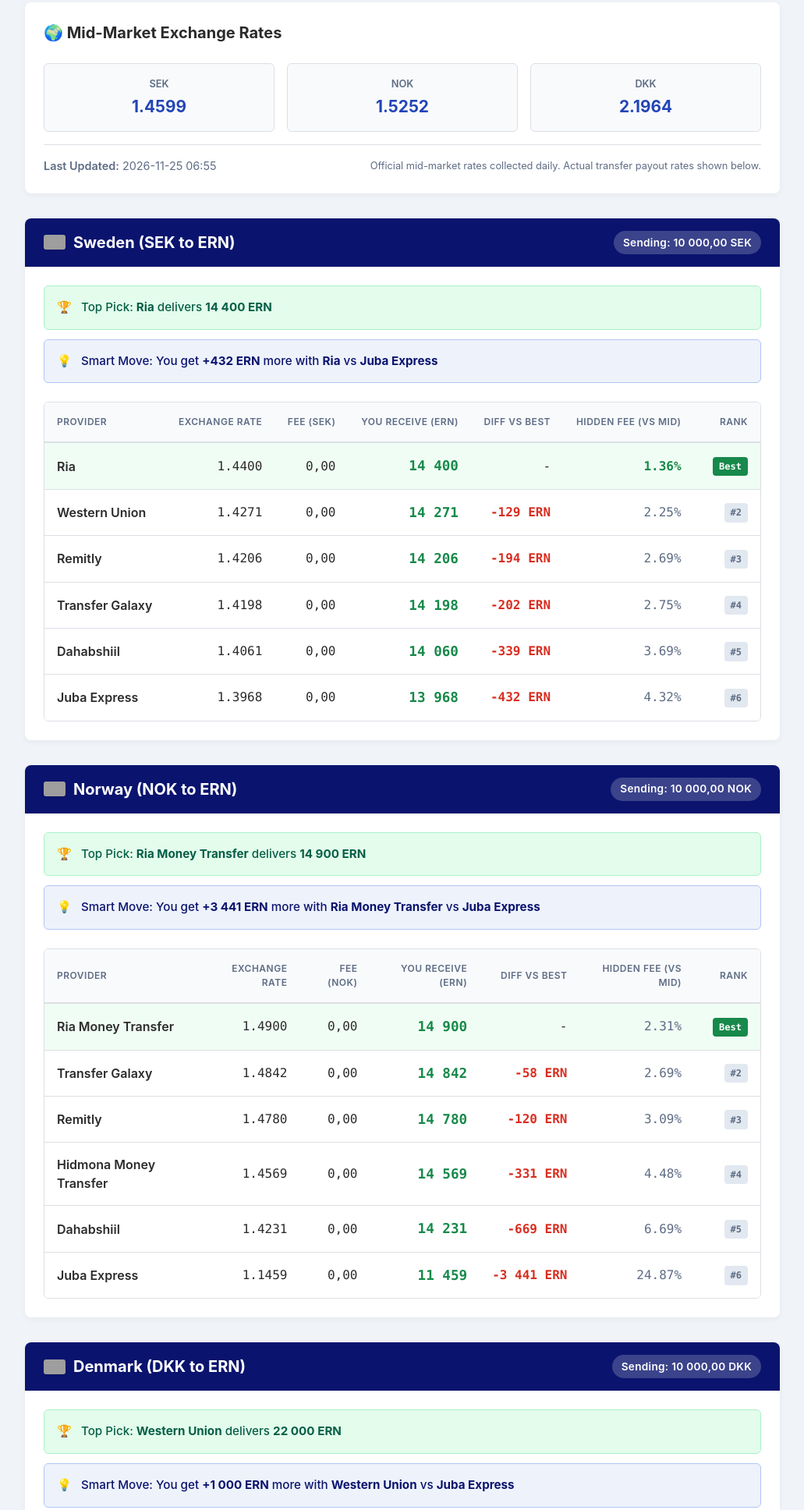
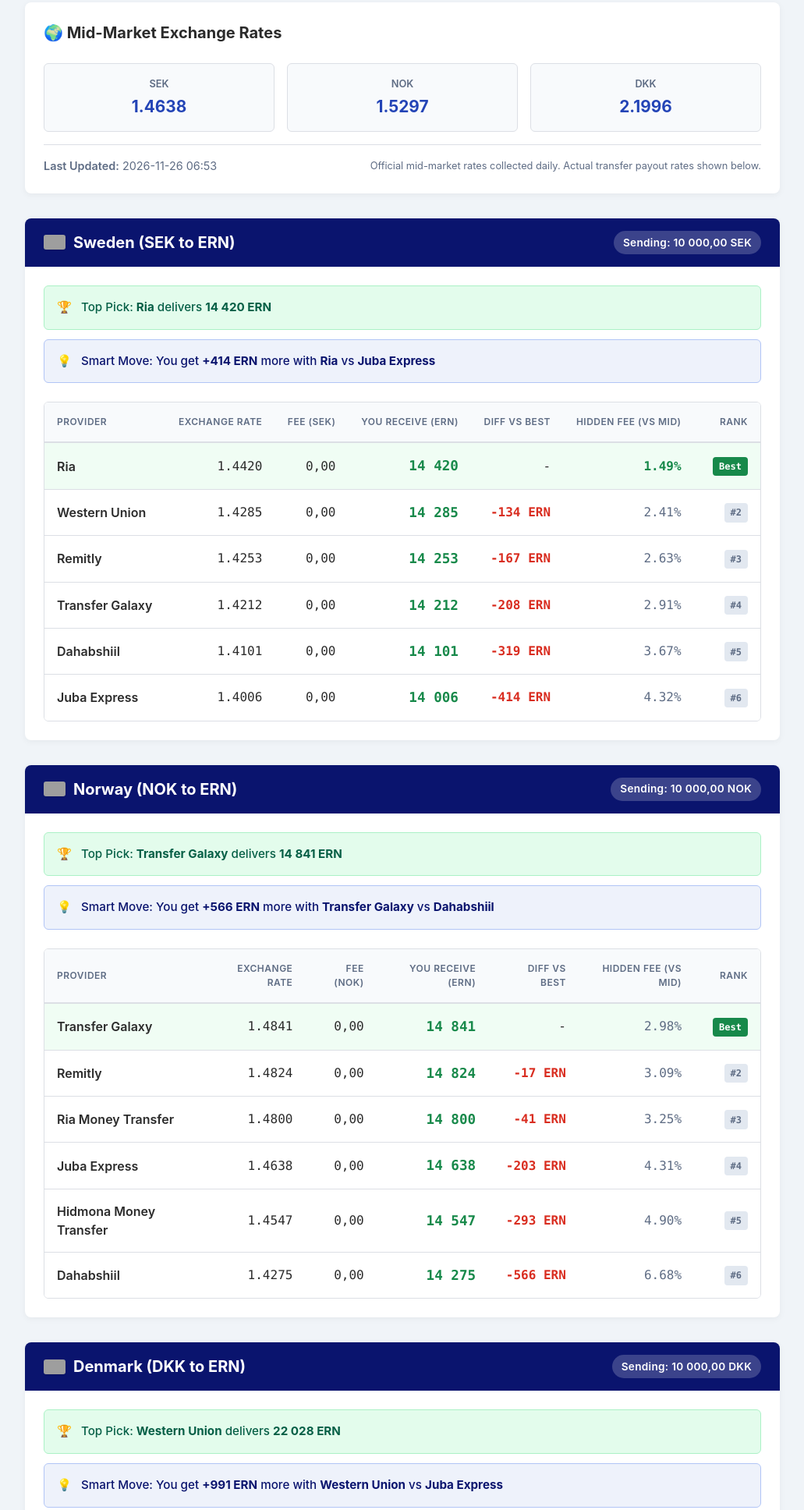
Before and after one commit to yonashmariam/nakfarate, a plain HTML site: page index.html in a window 1280 px wide. Shown: the part 860-2796 px from the top of the page at 78% size, without its empty margins (124-1155 px from the left). Drawn offline with Linux system fonts and the light colour scheme; grey boxes are pictures that could not be loaded.

Commit message:
Auto update 2026-11-26  7:05:45,40

```diff
--- a/index.html
+++ b/index.html
@@ -939,22 +939,22 @@ tr:hover {
 
             <div class="summary-item">
                 <div class="summary-label">SEK</div>
-                <div class="summary-value">1.4599</div>
+                <div class="summary-value">1.4638</div>
             </div>
 
             <div class="summary-item">
                 <div class="summary-label">NOK</div>
-                <div class="summary-value">1.5252</div>
+                <div class="summary-value">1.5297</div>
             </div>
 
             <div class="summary-item">
                 <div class="summary-label">DKK</div>
-                <div class="summary-value">2.1964</div>
+                <div class="summary-value">2.1996</div>
             </div>
 
             </div>
             <div class="mid-market-meta">
-                <div><span style="font-weight:600" data-i18n="last-updated">Last Updated:</span> 2026-11-25 06:55</div>
+                <div><span style="font-weight:600" data-i18n="last-updated">Last Updated:</span> 2026-11-26 06:53</div>
                 <div style="font-size:0.8rem" data-i18n="mid-market-note">Official mid-market rates collected daily. Actual transfer payout rates shown below.</div>
             </div>
         </div>
@@ -974,11 +974,11 @@ tr:hover {
             <div class="insight-boxes">
                 <div class="bestbox">
                     <span class="icon">🏆</span>
-                    <span data-i18n="top-pick">Top Pick: <b>Ria</b> delivers <b>14 400 ERN</b></span>
+                    <span data-i18n="top-pick">Top Pick: <b>Ria</b> delivers <b>14 420 ERN</b></span>
                 </div>
                 <div class="gainbox">
                     <span class="icon">💡</span>
-                    <span data-i18n="smart-move">Smart Move: You get <b>+432 ERN</b> more with <b>Ria</b> vs <b>Juba Express</b></span>
+                    <span data-i18n="smart-move">Smart Move: You get <b>+414 ERN</b> more with <b>Ria</b> vs <b>Juba Express</b></span>
                 </div>
             </div>
 
@@ -1001,11 +1001,11 @@ tr:hover {
 <td class="left">
     <div class="company-name">Ria</div>
 </td>
-<td class="right font-numeric">1.4400</td>
-<td class="right font-numeric">0,00</td>
-<td class="right nowrap font-numeric highlight-ern">14 400</td>
+<td class="right font-numeric">1.4420</td>
+<td class="right font-numeric">0,00</td>
+<td class="right nowrap font-numeric highlight-ern">14 420</td>
 <td class="right nowrap font-numeric">-</td>
-<td class="right font-numeric markup-good">1.36%</td>
+<td class="right font-numeric markup-good">1.49%</td>
 <td class="right font-numeric hide-mobile"><span class="badge best-badge">Best</span></td>
 </tr>
 
@@ -1013,11 +1013,11 @@ tr:hover {
 <td class="left">
     <div class="company-name">Western Union</div>
 </td>
-<td class="right font-numeric">1.4271</td>
-<td class="right font-numeric">0,00</td>
-<td class="right nowrap font-numeric highlight-ern">14 271</td>
-<td class="right nowrap font-numeric"><span class="loss-text">-129 ERN</span></td>
-<td class="right font-numeric markup-cell">2.25%</td>
+<td class="right font-numeric">1.4285</td>
+<td class="right font-numeric">0,00</td>
+<td class="right nowrap font-numeric highlight-ern">14 285</td>
+<td class="right nowrap font-numeric"><span class="loss-text">-134 ERN</span></td>
+<td class="right font-numeric markup-cell">2.41%</td>
 <td class="right font-numeric hide-mobile"><span class="badge rank-badge">#2</span></td>
 </tr>
 
@@ -1025,11 +1025,11 @@ tr:hover {
 <td class="left">
     <div class="company-name">Remitly</div>
 </td>
-<td class="right font-numeric">1.4206</td>
-<td class="right font-numeric">0,00</td>
-<td class="right nowrap font-numeric highlight-ern">14 206</td>
-<td class="right nowrap font-numeric"><span class="loss-text">-194 ERN</span></td>
-<td class="right font-numeric markup-cell">2.69%</td>
+<td class="right font-numeric">1.4253</td>
+<td class="right font-numeric">0,00</td>
+<td class="right nowrap font-numeric highlight-ern">14 253</td>
+<td class="right nowrap font-numeric"><span class="loss-text">-167 ERN</span></td>
+<td class="right font-numeric markup-cell">2.63%</td>
 <td class="right font-numeric hide-mobile"><span class="badge rank-badge">#3</span></td>
 </tr>
 
@@ -1037,11 +1037,11 @@ tr:hover {
 <td class="left">
     <div class="company-name">Transfer Galaxy</div>
 </td>
-<td class="right font-numeric">1.4198</td>
-<td class="right font-numeric">0,00</td>
-<td class="right nowrap font-numeric highlight-ern">14 198</td>
-<td class="right nowrap font-numeric"><span class="loss-text">-202 ERN</span></td>
-<td class="right font-numeric markup-cell">2.75%</td>
+<td class="right font-numeric">1.4212</td>
+<td class="right font-numeric">0,00</td>
+<td class="right nowrap font-numeric highlight-ern">14 212</td>
+<td class="right nowrap font-numeric"><span class="loss-text">-208 ERN</span></td>
+<td class="right font-numeric markup-cell">2.91%</td>
 <td class="right font-numeric hide-mobile"><span class="badge rank-badge">#4</span></td>
 </tr>
 
@@ -1049,11 +1049,11 @@ tr:hover {
 <td class="left">
     <div class="company-name">Dahabshiil</div>
 </td>
-<td class="right font-numeric">1.4061</td>
-<td class="right font-numeric">0,00</td>
-<td class="right nowrap font-numeric highlight-ern">14 060</td>
-<td class="right nowrap font-numeric"><span class="loss-text">-339 ERN</span></td>
-<td class="right font-numeric markup-cell">3.69%</td>
+<td class="right font-numeric">1.4101</td>
+<td class="right font-numeric">0,00</td>
+<td class="right nowrap font-numeric highlight-ern">14 101</td>
+<td class="right nowrap font-numeric"><span class="loss-text">-319 ERN</span></td>
+<td class="right font-numeric markup-cell">3.67%</td>
 <td class="right font-numeric hide-mobile"><span class="badge rank-badge">#5</span></td>
 </tr>
 
@@ -1061,10 +1061,10 @@ tr:hover {
 <td class="left">
     <div class="company-name">Juba Express</div>
 </td>
-<td class="right font-numeric">1.3968</td>
-<td class="right font-numeric">0,00</td>
-<td class="right nowrap font-numeric highlight-ern">13 968</td>
-<td class="right nowrap font-numeric"><span class="loss-text">-432 ERN</span></td>
+<td class="right font-numeric">1.4006</td>
+<td class="right font-numeric">0,00</td>
+<td class="right nowrap font-numeric highlight-ern">14 006</td>
+<td class="right nowrap font-numeric"><span class="loss-text">-414 ERN</span></td>
 <td class="right font-numeric markup-cell">4.32%</td>
 <td class="right font-numeric hide-mobile"><span class="badge rank-badge">#6</span></td>
 </tr>
@@ -1087,11 +1087,11 @@ tr:hover {
             <div class="insight-boxes">
                 <div class="bestbox">
                     <span class="icon">🏆</span>
-                    <span data-i18n="top-pick">Top Pick: <b>Ria Money Transfer</b> delivers <b>14 900 ERN</b></span>
+                    <span data-i18n="top-pick">Top Pick: <b>Transfer Galaxy</b> delivers <b>14 841 ERN</b></span>
                 </div>
                 <div class="gainbox">
                     <span class="icon">💡</span>
-                    <span data-i18n="smart-move">Smart Move: You get <b>+3 441 ERN</b> more with <b>Ria Money Transfer</b> vs <b>Juba Express</b></span>
+                    <span data-i18n="smart-move">Smart Move: You get <b>+566 ERN</b> more with <b>Transfer Galaxy</b> vs <b>Dahabshiil</b></span>
                 </div>
             </div>
 
@@ -1112,73 +1112,73 @@ tr:hover {
 
 <tr class="best-row">
 <td class="left">
+    <div class="company-name">Transfer Galaxy</div>
+</td>
+<td class="right font-numeric">1.4841</td>
+<td class="right font-numeric">0,00</td>
+<td class="right nowrap font-numeric highlight-ern">14 841</td>
+<td class="right nowrap font-numeric">-</td>
+<td class="right font-numeric markup-cell">2.98%</td>
+<td class="right font-numeric hide-mobile"><span class="badge best-badge">Best</span></td>
+</tr>
+
+<tr class="">
+<td class="left">
+    <div class="company-name">Remitly</div>
+</td>
+<td class="right font-numeric">1.4824</td>
+<td class="right font-numeric">0,00</td>
+<td class="right nowrap font-numeric highlight-ern">14 824</td>
+<td class="right nowrap font-numeric"><span class="loss-text">-17 ERN</span></td>
+<td class="right font-numeric markup-cell">3.09%</td>
+<td class="right font-numeric hide-mobile"><span class="badge rank-badge">#2</span></td>
+</tr>
+
+<tr class="">
+<td class="left">
     <div class="company-name">Ria Money Transfer</div>
 </td>
-<td class="right font-numeric">1.4900</td>
-<td class="right font-numeric">0,00</td>
-<td class="right nowrap font-numeric highlight-ern">14 900</td>
-<td class="right nowrap font-numeric">-</td>
-<td class="right font-numeric markup-cell">2.31%</td>
-<td class="right font-numeric hide-mobile"><span class="badge best-badge">Best</span></td>
+<td class="right font-numeric">1.4800</td>
+<td class="right font-numeric">0,00</td>
+<td class="right nowrap font-numeric highlight-ern">14 800</td>
+<td class="right nowrap font-numeric"><span class="loss-text">-41 ERN</span></td>
+<td class="right font-numeric markup-cell">3.25%</td>
+<td class="right font-numeric hide-mobile"><span class="badge rank-badge">#3</span></td>
 </tr>
 
 <tr class="">
 <td class="left">
-    <div class="company-name">Transfer Galaxy</div>
-</td>
-<td class="right font-numeric">1.4842</td>
-<td class="right font-numeric">0,00</td>
-<td class="right nowrap font-numeric highlight-ern">14 842</td>
-<td class="right nowrap font-numeric"><span class="loss-text">-58 ERN</span></td>
-<td class="right font-numeric markup-cell">2.69%</td>
-<td class="right font-numeric hide-mobile"><span class="badge rank-badge">#2</span></td>
+    <div class="company-name">Juba Express</div>
+</td>
+<td class="right font-numeric">1.4638</td>
+<td class="right font-numeric">0,00</td>
+<td class="right nowrap font-numeric highlight-ern">14 638</td>
+<td class="right nowrap font-numeric"><span class="loss-text">-203 ERN</span></td>
+<td class="right font-numeric markup-cell">4.31%</td>
+<td class="right font-numeric hide-mobile"><span class="badge rank-badge">#4</span></td>
 </tr>
 
 <tr class="">
 <td class="left">
-    <div class="company-name">Remitly</div>
-</td>
-<td class="right font-numeric">1.4780</td>
-<td class="right font-numeric">0,00</td>
-<td class="right nowrap font-numeric highlight-ern">14 780</td>
-<td class="right nowrap font-numeric"><span class="loss-text">-120 ERN</span></td>
-<td class="right font-numeric markup-cell">3.09%</td>
-<td class="right font-numeric hide-mobile"><span class="badge rank-badge">#3</span></td>
+    <div class="company-name">Hidmona Money Transfer</div>
+</td>
+<td class="right font-numeric">1.4547</td>
+<td class="right font-numeric">0,00</td>
+<td class="right nowrap font-numeric highlight-ern">14 547</td>
+<td class="right nowrap font-numeric"><span class="loss-text">-293 ERN</span></td>
+<td class="right font-numeric markup-cell">4.90%</td>
+<td class="right font-numeric hide-mobile"><span class="badge rank-badge">#5</span></td>
 </tr>
 
 <tr class="">
 <td class="left">
-    <div class="company-name">Hidmona Money Transfer</div>
-</td>
-<td class="right font-numeric">1.4569</td>
-<td class="right font-numeric">0,00</td>
-<td class="right nowrap font-numeric highlight-ern">14 569</td>
-<td class="right nowrap font-numeric"><span class="loss-text">-331 ERN</span></td>
-<td class="right font-numeric markup-cell">4.48%</td>
-<td class="right font-numeric hide-mobile"><span class="badge rank-badge">#4</span></td>
-</tr>
-
-<tr class="">
-<td class="left">
     <div class="company-name">Dahabshiil</div>
 </td>
-<td class="right font-numeric">1.4231</td>
-<td class="right font-numeric">0,00</td>
-<td class="right nowrap font-numeric highlight-ern">14 231</td>
-<td class="right nowrap font-numeric"><span class="loss-text">-669 ERN</span></td>
-<td class="right font-numeric markup-cell">6.69%</td>
-<td class="right font-numeric hide-mobile"><span class="badge rank-badge">#5</span></td>
-</tr>
-
-<tr class="">
-<td class="left">
-    <div class="company-name">Juba Express</div>
-</td>
-<td class="right font-numeric">1.1459</td>
-<td class="right font-numeric">0,00</td>
-<td class="right nowrap font-numeric highlight-ern">11 459</td>
-<td class="right nowrap font-numeric"><span class="loss-text">-3 441 ERN</span></td>
-<td class="right font-numeric markup-cell">24.87%</td>
+<td class="right font-numeric">1.4275</td>
+<td class="right font-numeric">0,00</td>
+<td class="right nowrap font-numeric highlight-ern">14 275</td>
+<td class="right nowrap font-numeric"><span class="loss-text">-566 ERN</span></td>
+<td class="right font-numeric markup-cell">6.68%</td>
 <td class="right font-numeric hide-mobile"><span class="badge rank-badge">#6</span></td>
 </tr>
 
@@ -1200,11 +1200,11 @@ tr:hover {
             <div class="insight-boxes">
                 <div class="bestbox">
                     <span class="icon">🏆</span>
-                    <span data-i18n="top-pick">Top Pick: <b>Western Union</b> delivers <b>22 000 ERN</b></span>
+                    <span data-i18n="top-pick">Top Pick: <b>Western Union</b> delivers <b>22 028 ERN</b></span>
                 </div>
                 <div class="gainbox">
                     <span class="icon">💡</span>
-                    <span data-i18n="smart-move">Smart Move: You get <b>+1 000 ERN</b> more with <b>Western Union</b> vs <b>Juba Express</b></span>
+                    <span data-i18n="smart-move">Smart Move: You get <b>+991 ERN</b> more with <b>Western Union</b> vs <b>Juba Express</b></span>
                 </div>
             </div>
 
@@ -1227,11 +1227,11 @@ tr:hover {
 <td class="left">
     <div class="company-name">Western Union</div>
 </td>
-<td class="right font-numeric">2.2000</td>
-<td class="right font-numeric">0,00</td>
-<td class="right nowrap font-numeric highlight-ern">22 000</td>
+<td class="right font-numeric">2.2028</td>
+<td class="right font-numeric">0,00</td>
+<td class="right nowrap font-numeric highlight-ern">22 028</td>
 <td class="right nowrap font-numeric">-</td>
-<td class="right font-numeric markup-good">-0.16%</td>
+<td class="right font-numeric markup-good">-0.15%</td>
 <td class="right font-numeric hide-mobile"><span class="badge best-badge">Best</span></td>
 </tr>
 
@@ -1239,11 +1239,11 @@ tr:hover {
 <td class="left">
     <div class="company-name">Ria Money Transfer</div>
 </td>
-<td class="right font-numeric">2.1700</td>
-<td class="right font-numeric">0,00</td>
-<td class="right nowrap font-numeric highlight-ern">21 700</td>
-<td class="right nowrap font-numeric"><span class="loss-text">-300 ERN</span></td>
-<td class="right font-numeric markup-good">1.20%</td>
+<td class="right font-numeric">2.1800</td>
+<td class="right font-numeric">0,00</td>
+<td class="right nowrap font-numeric highlight-ern">21 800</td>
+<td class="right nowrap font-numeric"><span class="loss-text">-228 ERN</span></td>
+<td class="right font-numeric markup-good">0.89%</td>
 <td class="right font-numeric hide-mobile"><span class="badge rank-badge">#2</span></td>
 </tr>
 
@@ -1251,11 +1251,11 @@ tr:hover {
 <td class="left">
     <div class="company-name">Hidmona Money Transfer</div>
 </td>
-<td class="right font-numeric">2.1595</td>
-<td class="right font-numeric">0,00</td>
-<td class="right nowrap font-numeric highlight-ern">21 595</td>
-<td class="right nowrap font-numeric"><span class="loss-text">-405 ERN</span></td>
-<td class="right font-numeric markup-good">1.68%</td>
+<td class="right font-numeric">2.1615</td>
+<td class="right font-numeric">0,00</td>
+<td class="right nowrap font-numeric highlight-ern">21 615</td>
+<td class="right nowrap font-numeric"><span class="loss-text">-412 ERN</span></td>
+<td class="right font-numeric markup-good">1.73%</td>
 <td class="right font-numeric hide-mobile"><span class="badge rank-badge">#3</span></td>
 </tr>
 
@@ -1263,10 +1263,10 @@ tr:hover {
 <td class="left">
     <div class="company-name">Remitly</div>
 </td>
-<td class="right font-numeric">2.1406</td>
-<td class="right font-numeric">0,00</td>
-<td class="right nowrap font-numeric highlight-ern">21 406</td>
-<td class="right nowrap font-numeric"><span class="loss-text">-594 ERN</span></td>
+<td class="right font-numeric">2.1438</td>
+<td class="right font-numeric">0,00</td>
+<td class="right nowrap font-numeric highlight-ern">21 438</td>
+<td class="right nowrap font-numeric"><span class="loss-text">-590 ERN</span></td>
 <td class="right font-numeric markup-cell">2.54%</td>
 <td class="right font-numeric hide-mobile"><span class="badge rank-badge">#4</span></td>
 </tr>
@@ -1275,11 +1275,11 @@ tr:hover {
 <td class="left">
     <div class="company-name">Transfer Galaxy</div>
 </td>
-<td class="right font-numeric">2.1337</td>
-<td class="right font-numeric">0,00</td>
-<td class="right nowrap font-numeric highlight-ern">21 337</td>
-<td class="right nowrap font-numeric"><span class="loss-text">-663 ERN</span></td>
-<td class="right font-numeric markup-cell">2.85%</td>
+<td class="right font-numeric">2.1355</td>
+<td class="right font-numeric">0,00</td>
+<td class="right nowrap font-numeric highlight-ern">21 355</td>
+<td class="right nowrap font-numeric"><span class="loss-text">-673 ERN</span></td>
+<td class="right font-numeric markup-cell">2.91%</td>
 <td class="right font-numeric hide-mobile"><span class="badge rank-badge">#5</span></td>
 </tr>
 
@@ -1287,11 +1287,11 @@ tr:hover {
 <td class="left">
     <div class="company-name">Juba Express</div>
 </td>
-<td class="right font-numeric">2.1000</td>
-<td class="right font-numeric">0,00</td>
-<td class="right nowrap font-numeric highlight-ern">21 000</td>
-<td class="right nowrap font-numeric"><span class="loss-text">-1 000 ERN</span></td>
-<td class="right font-numeric markup-cell">4.39%</td>
+<td class="right font-numeric">2.1037</td>
+<td class="right font-numeric">0,00</td>
+<td class="right nowrap font-numeric highlight-ern">21 037</td>
+<td class="right nowrap font-numeric"><span class="loss-text">-991 ERN</span></td>
+<td class="right font-numeric markup-cell">4.36%</td>
 <td class="right font-numeric hide-mobile"><span class="badge rank-badge">#6</span></td>
 </tr>
 
@@ -1309,7 +1309,7 @@ tr:hover {
             <div class="chart-card">
                 <div class="chart-header">
                     <img src="https://flagcdn.com/w40/se.png" class="flag-sm" alt="Sweden" width="24" height="16" loading="lazy" decoding="async"> <span>SEK / ERN</span>
-                    <span class="trend-badge down">▼ 3.3%</span>
+                    <span class="trend-badge down">▼ 3.0%</span>
                 </div>
                 <img src="sek_chart.png" class="chart-img" alt="SEK to ERN exchange-rate trend over the last 30 days" loading="lazy" decoding="async" width="688" height="464">
             </div>
@@ -1317,7 +1317,7 @@ tr:hover {
             <div class="chart-card">
                 <div class="chart-header">
                     <img src="https://flagcdn.com/w40/no.png" class="flag-sm" alt="Norway" width="24" height="16" loading="lazy" decoding="async"> <span>NOK / ERN</span>
-                    <span class="trend-badge down">▼ 3.9%</span>
+                    <span class="trend-badge down">▼ 3.6%</span>
                 </div>
                 <img src="nok_chart.png" class="chart-img" alt="NOK to ERN exchange-rate trend over the last 30 days" loading="lazy" decoding="async" width="688" height="464">
             </div>
@@ -1325,7 +1325,7 @@ tr:hover {
             <div class="chart-card">
                 <div class="chart-header">
                     <img src="https://flagcdn.com/w40/dk.png" class="flag-sm" alt="Denmark" width="24" height="16" loading="lazy" decoding="async"> <span>DKK / ERN</span>
-                    <span class="trend-badge down">▼ 2.5%</span>
+                    <span class="trend-badge down">▼ 2.4%</span>
                 </div>
                 <img src="dkk_chart.png" class="chart-img" alt="DKK to ERN exchange-rate trend over the last 30 days" loading="lazy" decoding="async" width="688" height="464">
             </div>
@@ -1389,7 +1389,7 @@ tr:hover {
         "calculator-note": "እቲ ዝበለጸ ክፍሊት ንዝኣተኻዮ መጠን ብተመሳሳሊ ሕሳብ ዋጋን ክፍሊትን ከም ሰንጠረዥ ይደጋገም።"
     };
 
-    const calculatorData = {"SEK": [{"provider": "Ria", "rate": 1.44, "total_fee": 0.0}, {"provider": "Western Union", "rate": 1.4271, "total_fee": 0.0}, {"provider": "Remitly", "rate": 1.4206, "total_fee": 0.0}, {"provider": "Transfer Galaxy", "rate": 1.4198, "total_fee": 0.0}, {"provider": "Dahabshiil", "rate": 1.4061, "total_fee": 0.0}, {"provider": "Juba Express", "rate": 1.3968, "total_fee": 0.0}], "NOK": [{"provider": "Ria Money Transfer", "rate": 1.49, "total_fee": 0.0}, {"provider": "Transfer Galaxy", "rate": 1.4842, "total_fee": 0.0}, {"provider": "Remitly", "rate": 1.478, "total_fee": 0.0}, {"provider": "Hidmona Money Transfer", "rate": 1.4569, "total_fee": 0.0}, {"provider": "Dahabshiil", "rate": 1.4231, "total_fee": 0.0}, {"provider": "Juba Express", "rate": 1.1459, "total_fee": 0.0}], "DKK": [{"provider": "Western Union", "rate": 2.2, "total_fee": 0.0}, {"provider": "Ria Money Transfer", "rate": 2.17, "total_fee": 0.0}, {"provider": "Hidmona Money Transfer", "rate": 2.1595, "total_fee": 0.0}, {"provider": "Remitly", "rate": 2.1406, "total_fee": 0.0}, {"provider": "Transfer Galaxy", "rate": 2.1337, "total_fee": 0.0}, {"provider": "Juba Express", "rate": 2.1, "total_fee": 0.0}]};
+    const calculatorData = {"SEK": [{"provider": "Ria", "rate": 1.442, "total_fee": 0.0}, {"provider": "Western Union", "rate": 1.4285, "total_fee": 0.0}, {"provider": "Remitly", "rate": 1.4253, "total_fee": 0.0}, {"provider": "Transfer Galaxy", "rate": 1.4212, "total_fee": 0.0}, {"provider": "Dahabshiil", "rate": 1.4101, "total_fee": 0.0}, {"provider": "Juba Express", "rate": 1.4006, "total_fee": 0.0}], "NOK": [{"provider": "Transfer Galaxy", "rate": 1.4841, "total_fee": 0.0}, {"provider": "Remitly", "rate": 1.4824, "total_fee": 0.0}, {"provider": "Ria Money Transfer", "rate": 1.48, "total_fee": 0.0}, {"provider": "Juba Express", "rate": 1.4638, "total_fee": 0.0}, {"provider": "Hidmona Money Transfer", "rate": 1.4547, "total_fee": 0.0}, {"provider": "Dahabshiil", "rate": 1.4275, "total_fee": 0.0}], "DKK": [{"provider": "Western Union", "rate": 2.2028, "total_fee": 0.0}, {"provider": "Ria Money Transfer", "rate": 2.18, "total_fee": 0.0}, {"provider": "Hidmona Money Transfer", "rate": 2.1615, "total_fee": 0.0}, {"provider": "Remitly", "rate": 2.1438, "total_fee": 0.0}, {"provider": "Transfer Galaxy", "rate": 2.1355, "total_fee": 0.0}, {"provider": "Juba Express", "rate": 2.1037, "total_fee": 0.0}]};
     const labels = [...document.querySelectorAll('[data-i18n]')];
     const english = new Map(labels.map(el => [el, el.innerHTML]));
 
```
Also changed, not shown: dkk-to-ern/index.html (+28 -28 lines), nok-to-ern/index.html (+47 -47 lines), sek-to-ern/index.html (+28 -28 lines), sitemap.xml (+4 -4 lines), dkk_chart.png, nok_chart.png, sek_chart.png.
